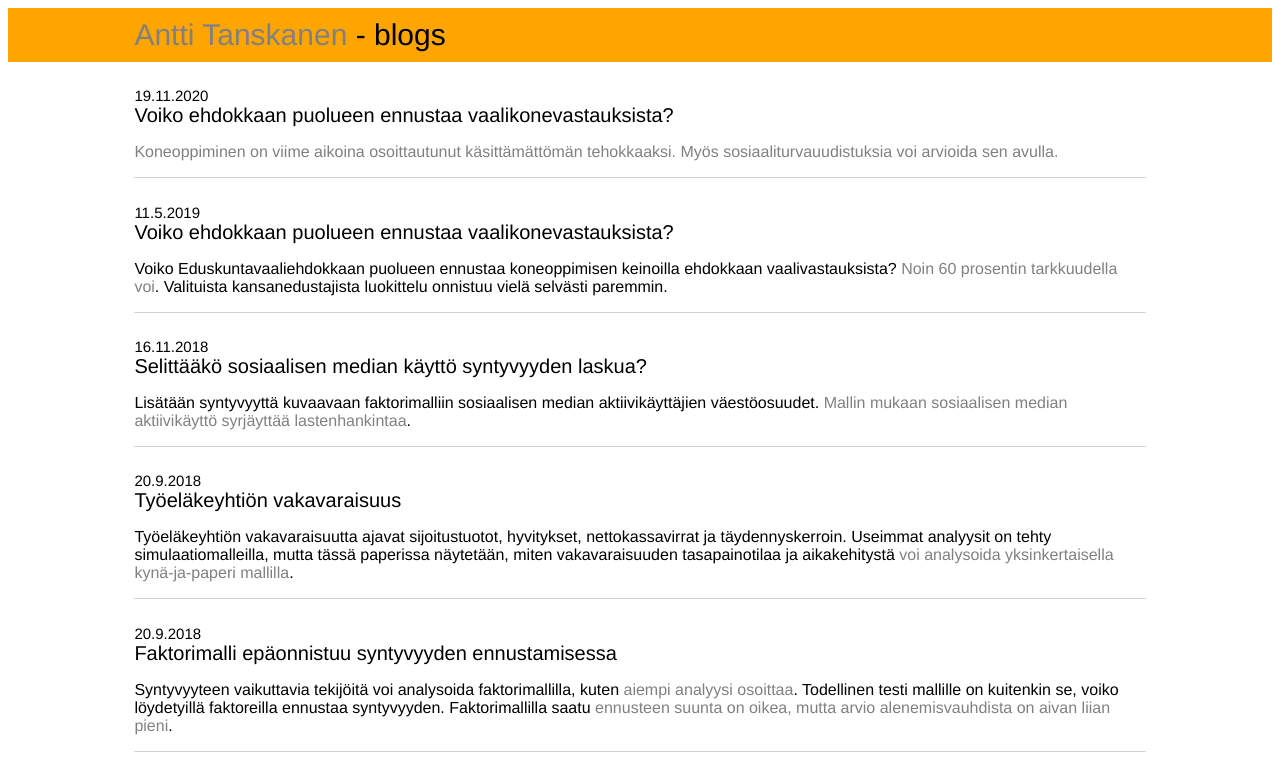
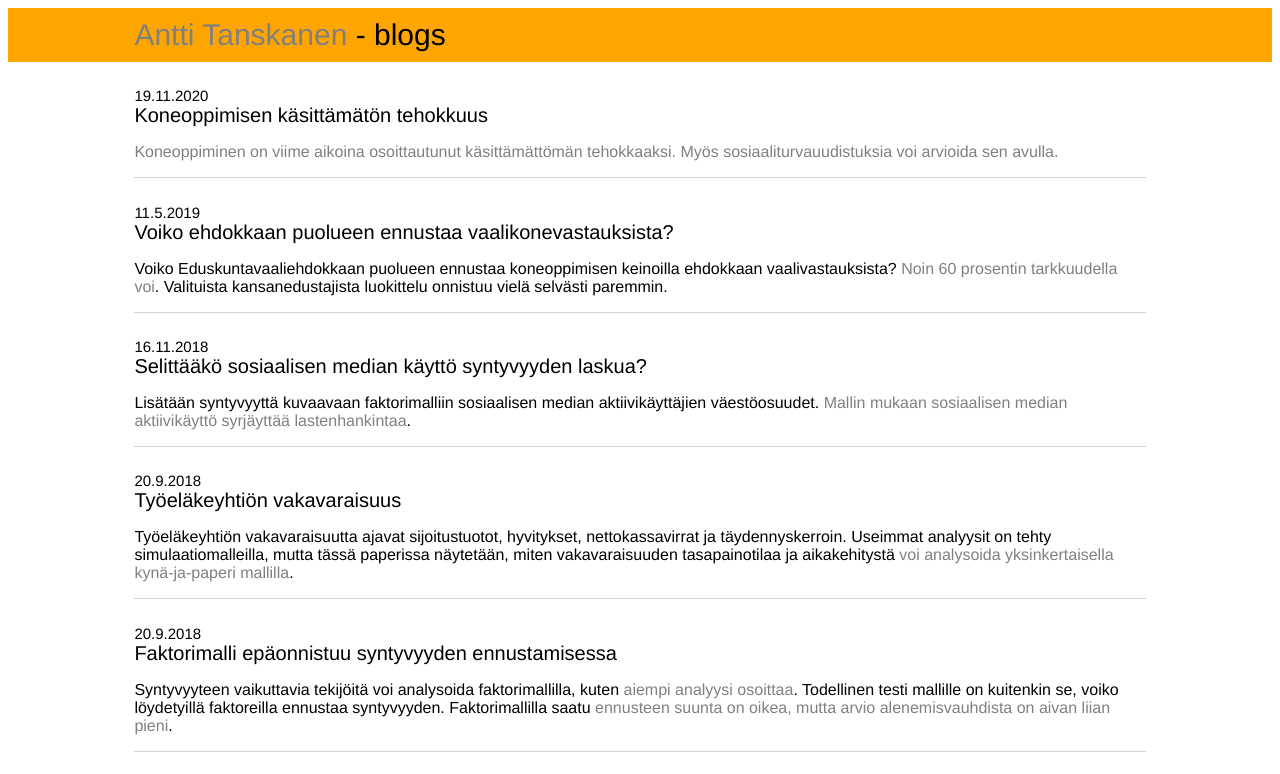
Before and after one commit to ajtanskanen/old_ajtanskanen.github.io, a plain HTML site: page index.html in a window 1280 px wide. Shown: the top 774 px of the page. Drawn offline with Linux system fonts and the light colour scheme.

Commit message:
Update index.html

```diff
--- a/index.html
+++ b/index.html
@@ -10,7 +10,7 @@
   <div class="leipateksti">
     <div class='pointti'>
 <div class='pvm'>19.11.2020</div>
-      <div class='otsikko'>Voiko ehdokkaan puolueen ennustaa vaalikonevastauksista?</div>
+      <div class='otsikko'>Koneoppimisen käsittämätön tehokkuus</div>
 <p><a href="https://ajtanskanen.github.io/luokittele.html">Koneoppiminen on viime aikoina osoittautunut käsittämättömän tehokkaaksi. Myös sosiaaliturvauudistuksia voi arvioida sen avulla.</a></p>
     </div>
 
```
